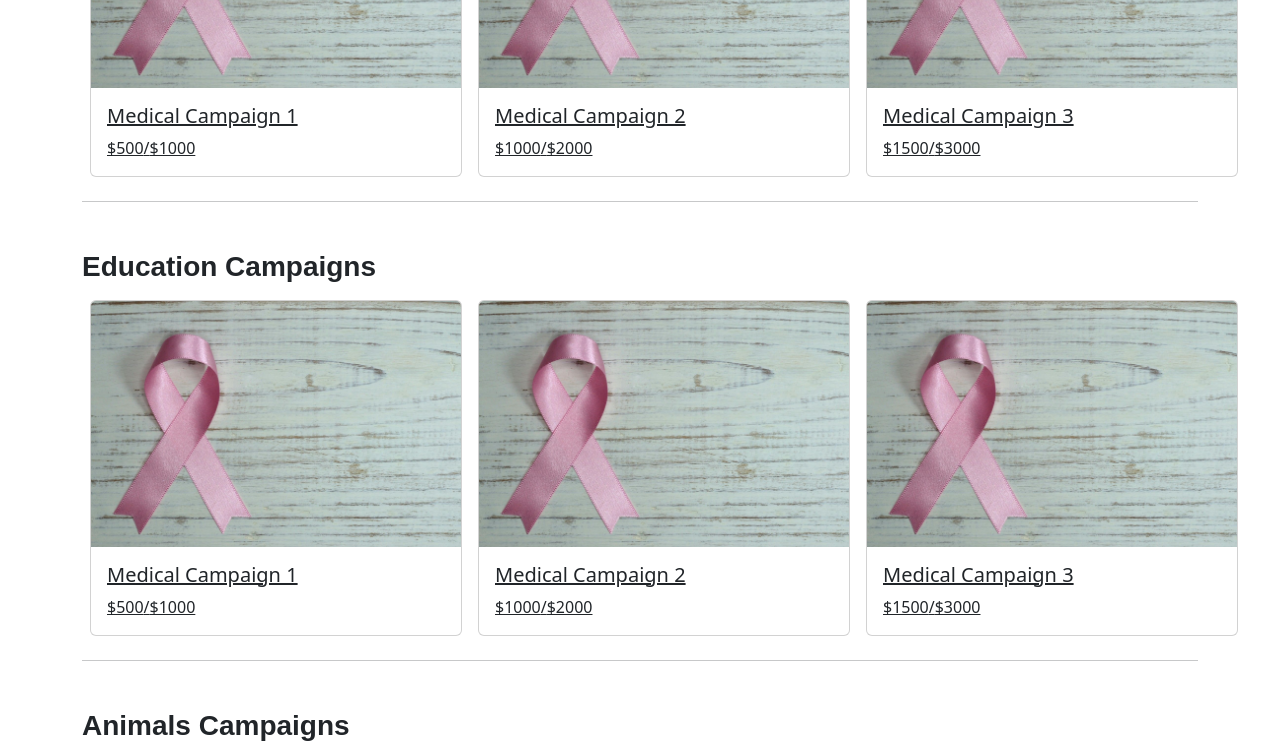
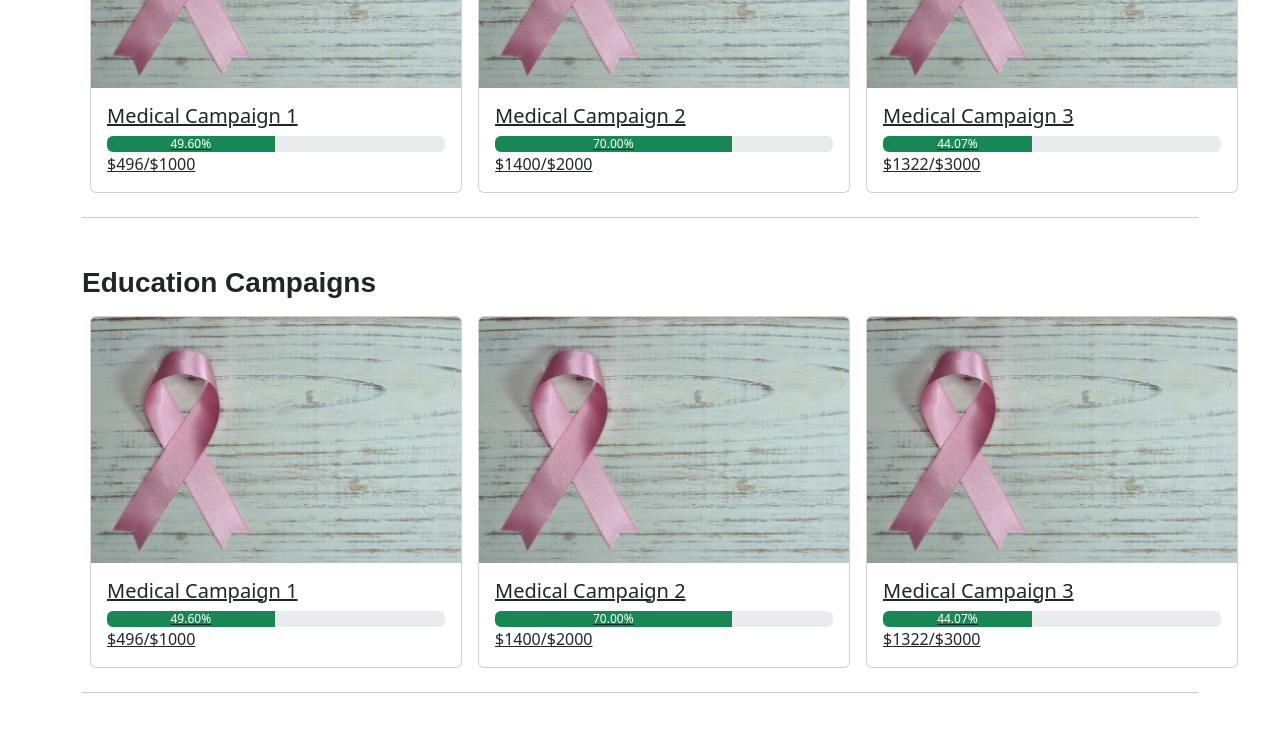
Before and after one commit to CIHYALACE/Optimal_Donor, a React (Vite) app in the folder frontend/: page /campaigns in a window 1280 px wide. Shown: the part 900-1645 px from the top of the page. Built offline with nearby package versions, Linux system fonts and the light colour scheme; a web font is replaced by a local one.

Commit message:
Refactor Card4 component to use totalAmount instead of amount; add ProgressBar component for visual representation of campaign progress

```diff
--- a/frontend/src/components/CampaignsSection.jsx
+++ b/frontend/src/components/CampaignsSection.jsx
@@ -7,22 +7,22 @@ export default function CampaignsSection({name}) {
         <Card4
           image="/cancer_card.jpg"
           title="Medical Campaign 1"
-          amount="$1000"
-          currentAmount="$500"
+          totalAmount="1000"
+          currentAmount="496"
           link="#"
         />
         <Card4
           image="/cancer_card.jpg"
           title="Medical Campaign 2"
-          amount="$2000"
-          currentAmount="$1000"
+          totalAmount="2000"
+          currentAmount="1400"
           link="#"
         />
         <Card4
           image="/cancer_card.jpg"
           title="Medical Campaign 3"
-          amount="$3000"
-          currentAmount="$1500"
+          totalAmount="3000"
+          currentAmount="1322"
           link="#"
         />
       </div>
--- a/frontend/src/components/Card4.jsx
+++ b/frontend/src/components/Card4.jsx
@@ -1,13 +1,14 @@
 import React from 'react'
-
-export default function Card4({image , title , amount , currentAmount , link}) {
+import ProgressBar from './ProgressBar'
+export default function Card4({image , title , totalAmount , currentAmount , link}) {
     return (
         <>
             <a href={link} className="card m-2 col-12 col-md-4">
                 <img src={image} className="card-img-top"/>
                 <div className="card-body">
                     <h5 className="card-title">{title}</h5>
-                    <p className="card-text">{currentAmount}/{amount}</p>
+                    <ProgressBar currentAmount={currentAmount} totalAmount={totalAmount} />
+                    <p className="card-text">${currentAmount}/${totalAmount}</p>
                 </div>
             </a>
         </>
--- /dev/null
+++ b/frontend/src/components/ProgressBar.jsx
@@ -0,0 +1,19 @@
+export default function ProgressBar({ currentAmount, totalAmount }) {
+    const percentage = !totalAmount ? 0 : (Number(currentAmount) / Number(totalAmount)) * 100;
+    const displayPercentage = percentage.toFixed(2);
+
+    return (
+        <div className="progress">
+        <div
+            className="progress-bar bg-success"
+            role="progressbar"
+            style={{ width: `${percentage}%` }}
+            aria-valuenow={percentage}
+            aria-valuemin="0"
+            aria-valuemax="100"
+        >
+            {displayPercentage}%
+        </div>
+        </div>
+    );
+}
```
